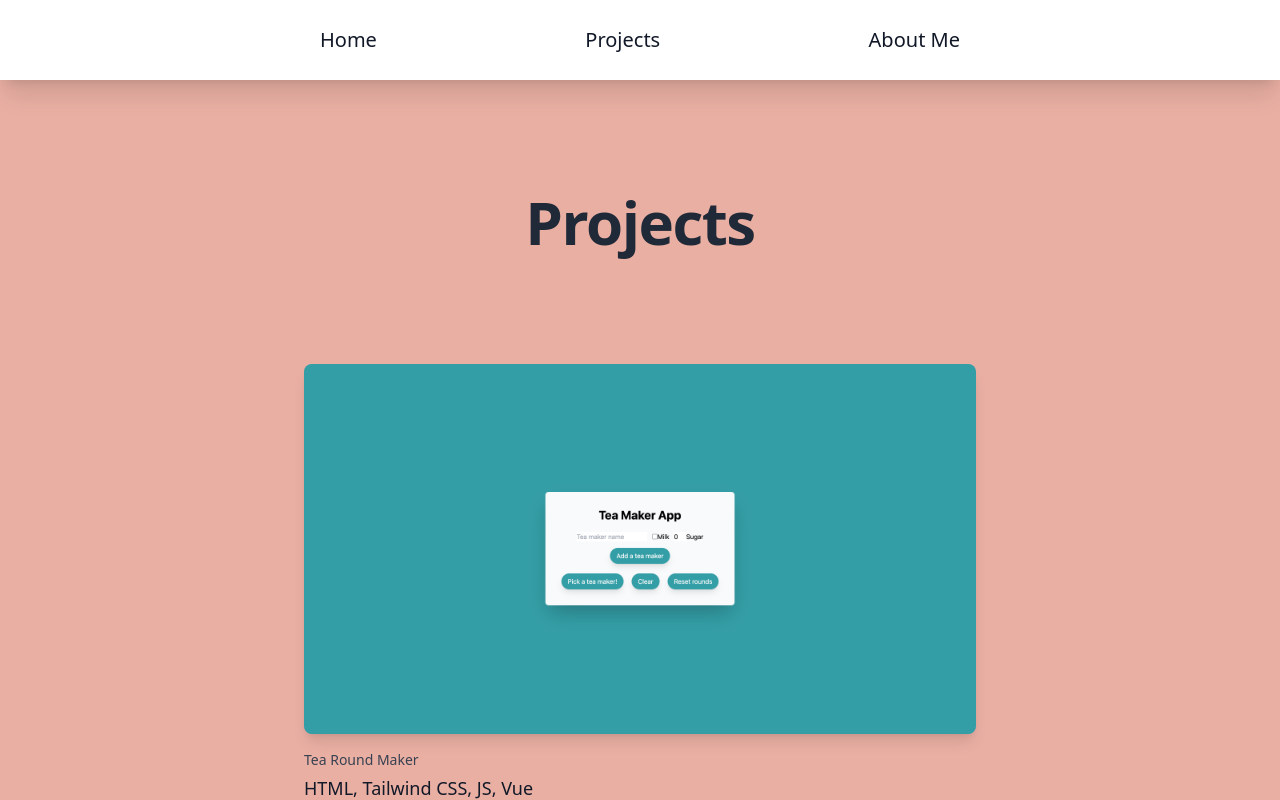
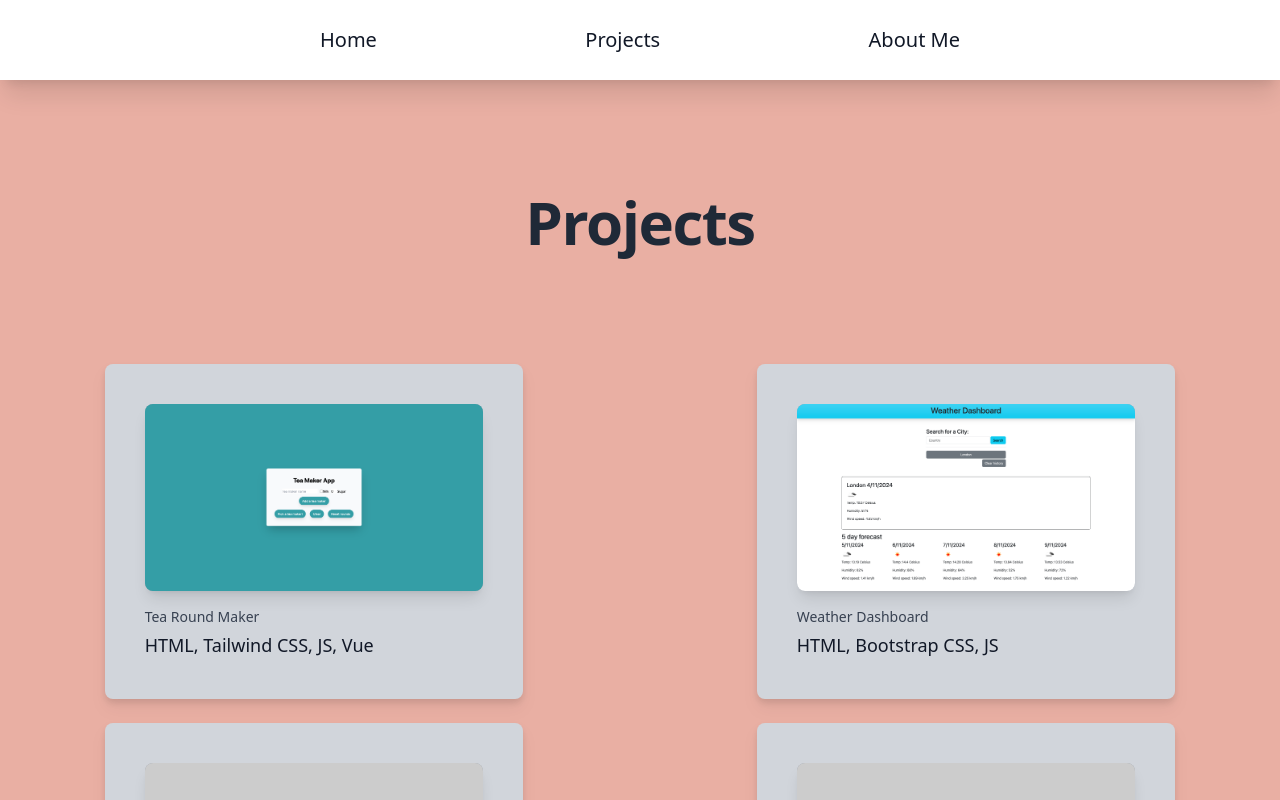
Before and after one commit to emigri/DevByEm, a React (Create React App) app: page /Projects in a window 1280 px wide. Shown: the top 800 px of the page. Built offline with nearby package versions, Linux system fonts and the light colour scheme.

Commit message:
added project cards using props

```diff
--- a/src/components/Projects.jsx
+++ b/src/components/Projects.jsx
@@ -1,6 +1,9 @@
+import ProjectCard from "./ProjectCard.jsx";
 import teaMakerThumbnail from "../assets/tea-maker-thumbnail.png";
 import weatherDashboardThumbnail from "../assets/weather-dashboard-thumbnail.png";
 import passwordGeneratorThumbnail from "../assets/password-generator-thumbnail.png";
+import { Swiper, SwiperSlide } from "swiper/react";
+import "swiper/css";
 
 function Projects() {
   const ProjectCards = [
@@ -76,29 +79,10 @@ function Projects() {
         <h1 className="text-balance p-28 text-center text-4xl font-bold tracking-tight text-gray-800 sm:text-6xl">
           Projects
         </h1>
-        <div className="flex-col flex items-center mx-auto max-w-2xl">
+        {/* Project cards */}
+        <div className="grid gap-6 grid-cols-2">
           {ProjectCards.map((Projects) => (
-            <div className="hover:scale-105 hover:duration-700 transition duration-1000">
-              <a
-                key={Projects.id}
-                href={Projects.href}
-                target="_blank"
-                rel="noreferrer"
-                className="card h-[100px]"
-              >
-                <div className="aspect-h-1 aspect-w-1 w-full overflow-hidden rounded-lg bg-gray-400 xl:aspect-h-8 xl:aspect-w-7 shadow-lg">
-                  <img
-                    alt={Projects.imageAlt}
-                    src={Projects.imageSrc}
-                    className="h-full w-full object-cover object-center group-hover:opacity-20 duration-500 shadow-xl"
-                  />
-                </div>
-                <h3 className="mt-4 text-sm text-gray-700">{Projects.name}</h3>
-                <p className="mt-1 text-lg font-medium text-gray-900">
-                  {Projects.description}
-                </p>
-              </a>
-            </div>
+            <ProjectCard ProjectCard={Projects} />
           ))}
         </div>
       </div>
```
